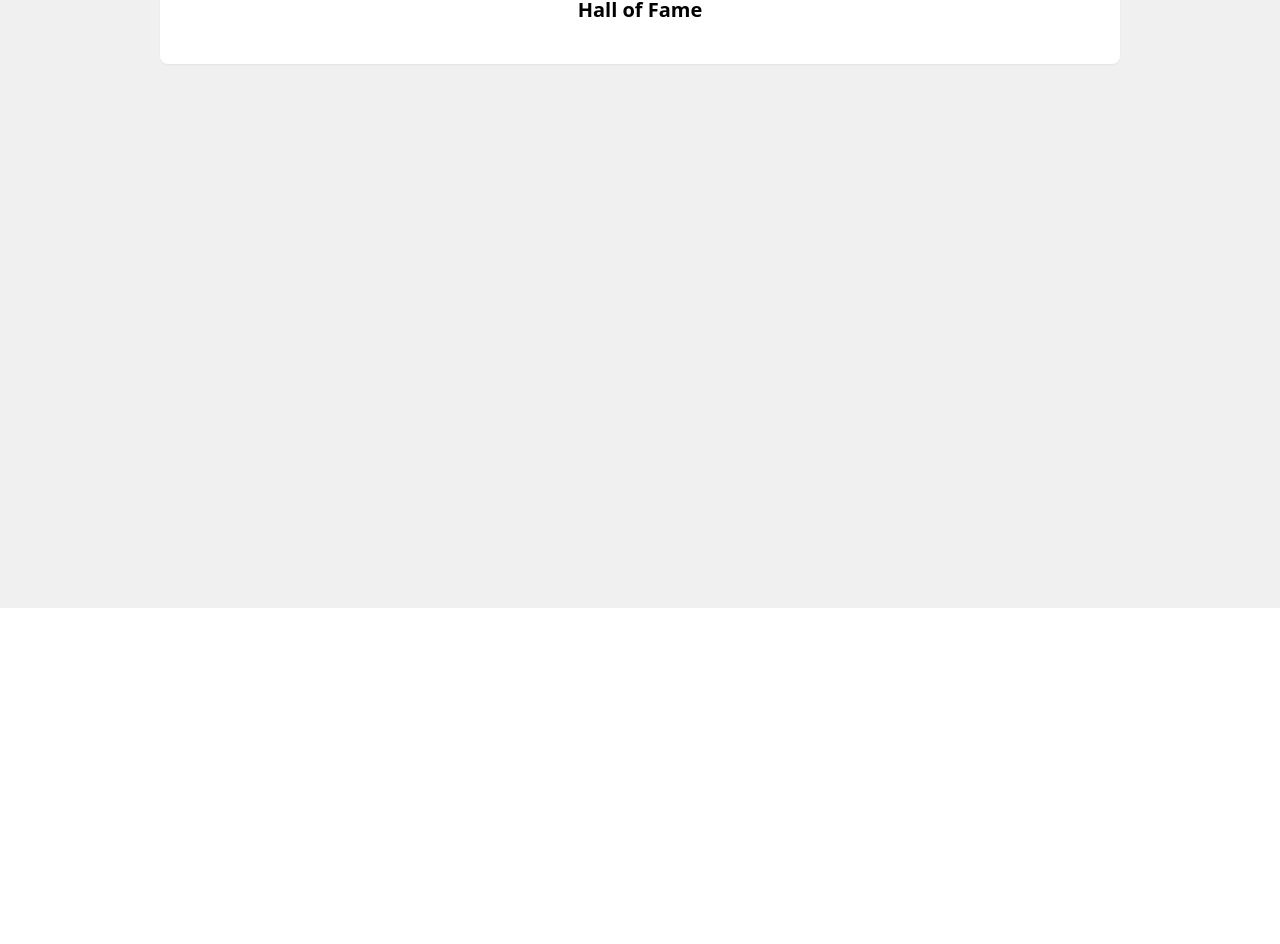
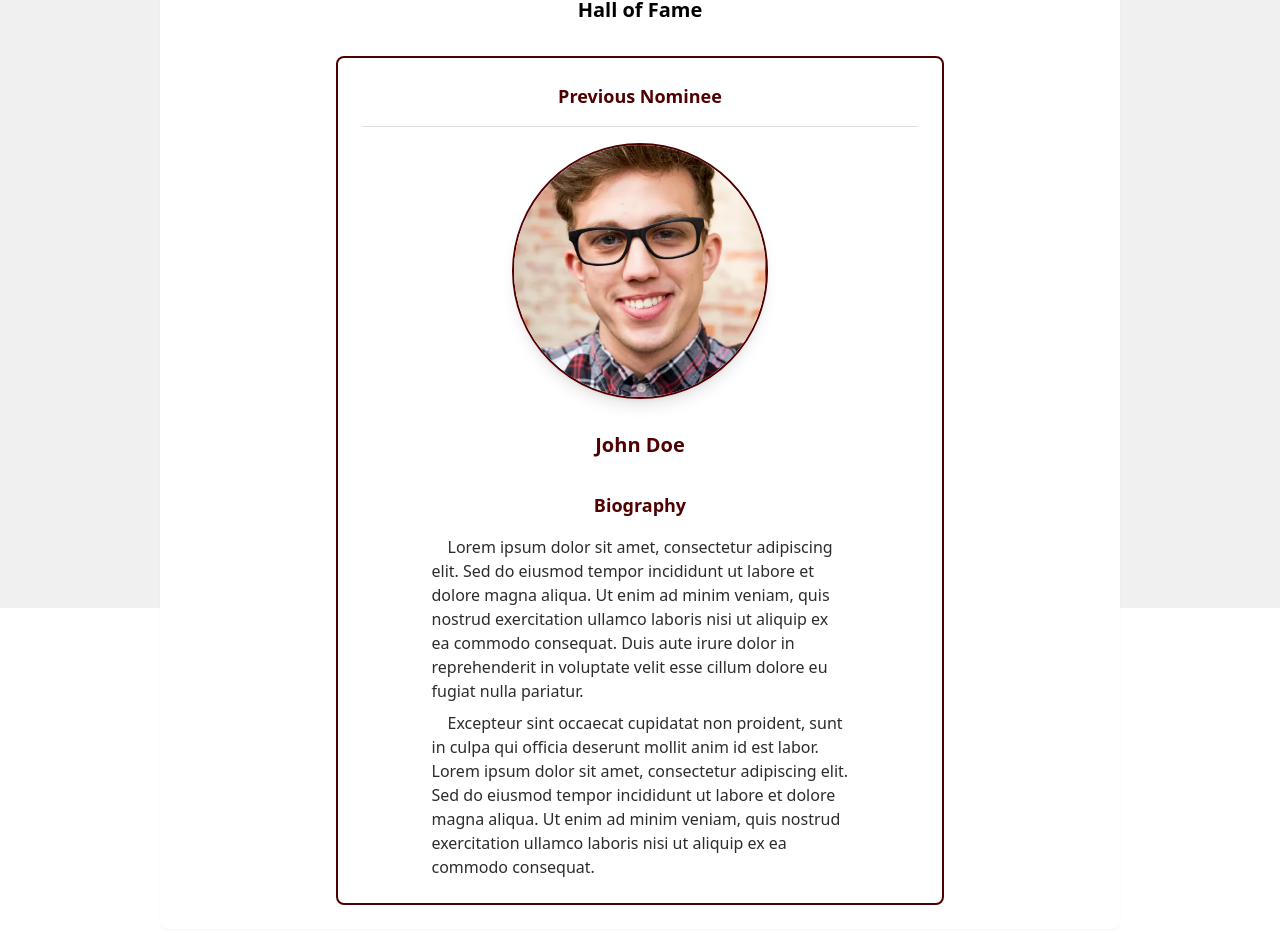
Before and after one commit to swholobaugh/spotlight, a React (Vite) app: page /hof in a window 1280 px wide. Shown: the part 192-1136 px from the top of the page. Before the commit the page ends 800 px from the top, so only its background shows below. Built offline with nearby package versions, Linux system fonts and the light colour scheme; no server answers.

Commit message:
update hof

```diff
--- a/src/pages/HallOfFame/HallOfFame.jsx
+++ b/src/pages/HallOfFame/HallOfFame.jsx
@@ -1,4 +1,6 @@
 import React from "react";
+import * as Separator from "@radix-ui/react-separator";
+import nomineeImage from "../../assets/headshot1.png";
 
 const initialFormState = {
   firstName: "",
@@ -13,6 +15,41 @@ const HallOfFame = () => {
     <div className='flex flex-col justify-center items-center'>
       <h1 className="text-2xl text-black font-bold mb-4">(Currently Under Construction...)</h1>
       <h1 className='text-xl text-black font-bold mb-4'>Hall of Fame</h1>
+      <section className='border-2 border-[#500000] rounded-lg w-2/3 mt-4 p-6'>
+        <div className='flex flex-col justify-center items-center'>
+          <header className='text-lg font-bold text-[#500000] mb-4'>
+            Previous Nominee
+          </header>
+          <Separator.Root className='w-full h-[1px] bg-[#E0E0E0] mb-4'/>
+          <div className='flex flex-col items-center'>
+            <div className='flex justify-center items-center'>
+              <img
+                className='w-64 h-64 rounded-full shadow-lg border-2 border-[#500000] object-cover'
+                src={nomineeImage}
+                alt='Current Nominee'
+              />
+            </div>
+            <div className='flex justify-center items-center mt-4'>
+              <div className='flex flex-col items-center'>
+                <div className='mt-4 text-xl font-bold text-[#500000]'>John Doe</div>
+                <div className='mt-8 text-lg font-bold text-[#500000]'>Biography</div>
+                <p className='mt-4 w-3/4 indent-4 text-[#2C2C2C]'>
+                  Lorem ipsum dolor sit amet, consectetur adipiscing elit. Sed do eiusmod tempor incididunt ut labore et
+                  dolore magna aliqua. Ut enim ad minim veniam, quis nostrud exercitation ullamco laboris nisi ut
+                  aliquip ex ea commodo consequat. Duis aute irure dolor in reprehenderit in voluptate velit esse cillum
+                  dolore eu fugiat nulla pariatur.
+                </p>
+                <p className='mt-2 w-3/4 indent-4 text-[#2C2C2C]'>
+                  Excepteur sint occaecat cupidatat non proident, sunt in culpa qui officia deserunt mollit anim id est
+                  labor. Lorem ipsum dolor sit amet, consectetur adipiscing elit. Sed do eiusmod tempor incididunt ut
+                  labore et dolore magna aliqua. Ut enim ad minim veniam, quis nostrud exercitation ullamco laboris nisi
+                  ut aliquip ex ea commodo consequat.
+                </p>
+              </div>
+            </div>
+          </div>
+        </div>
+      </section>
     </div>
   );
 };
```
